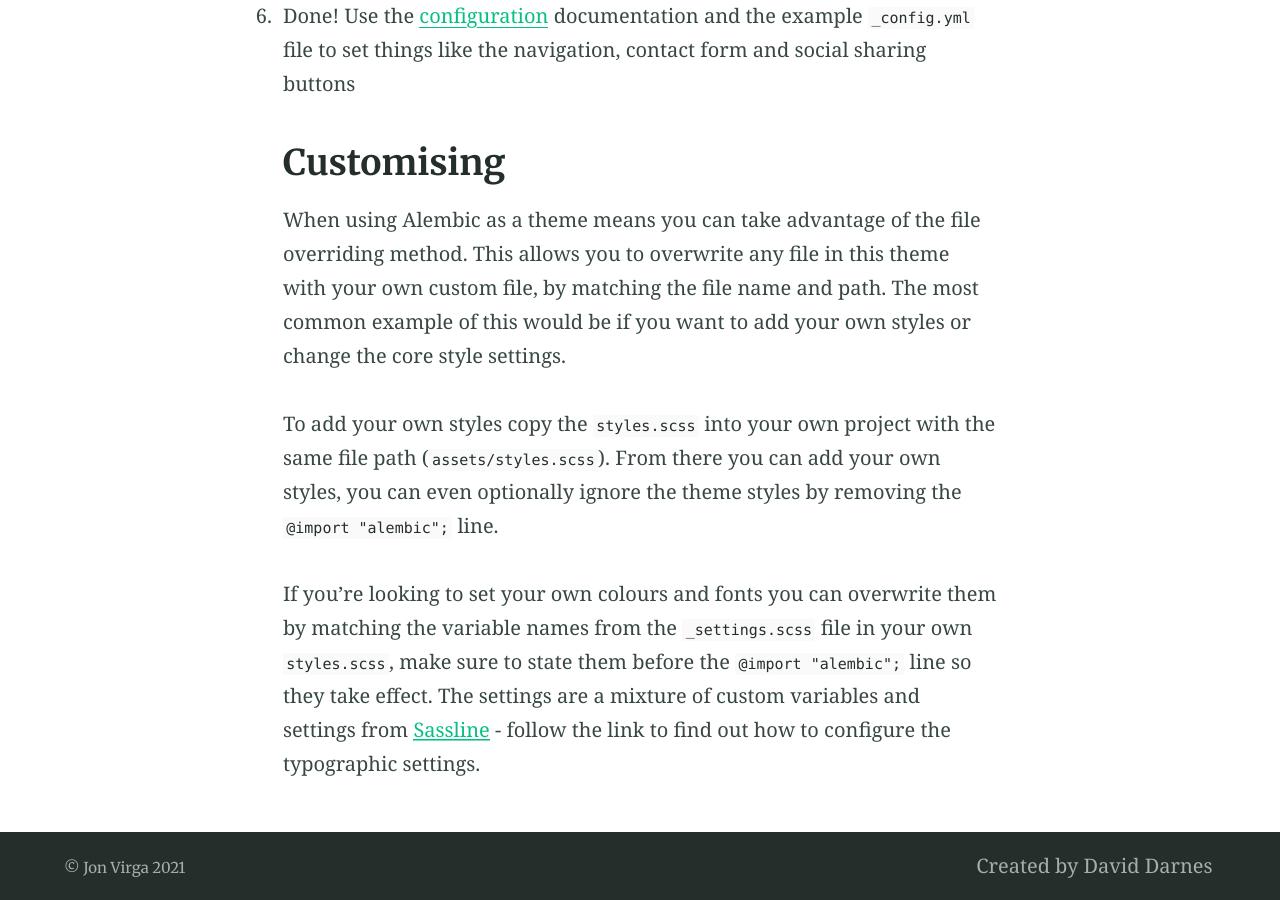
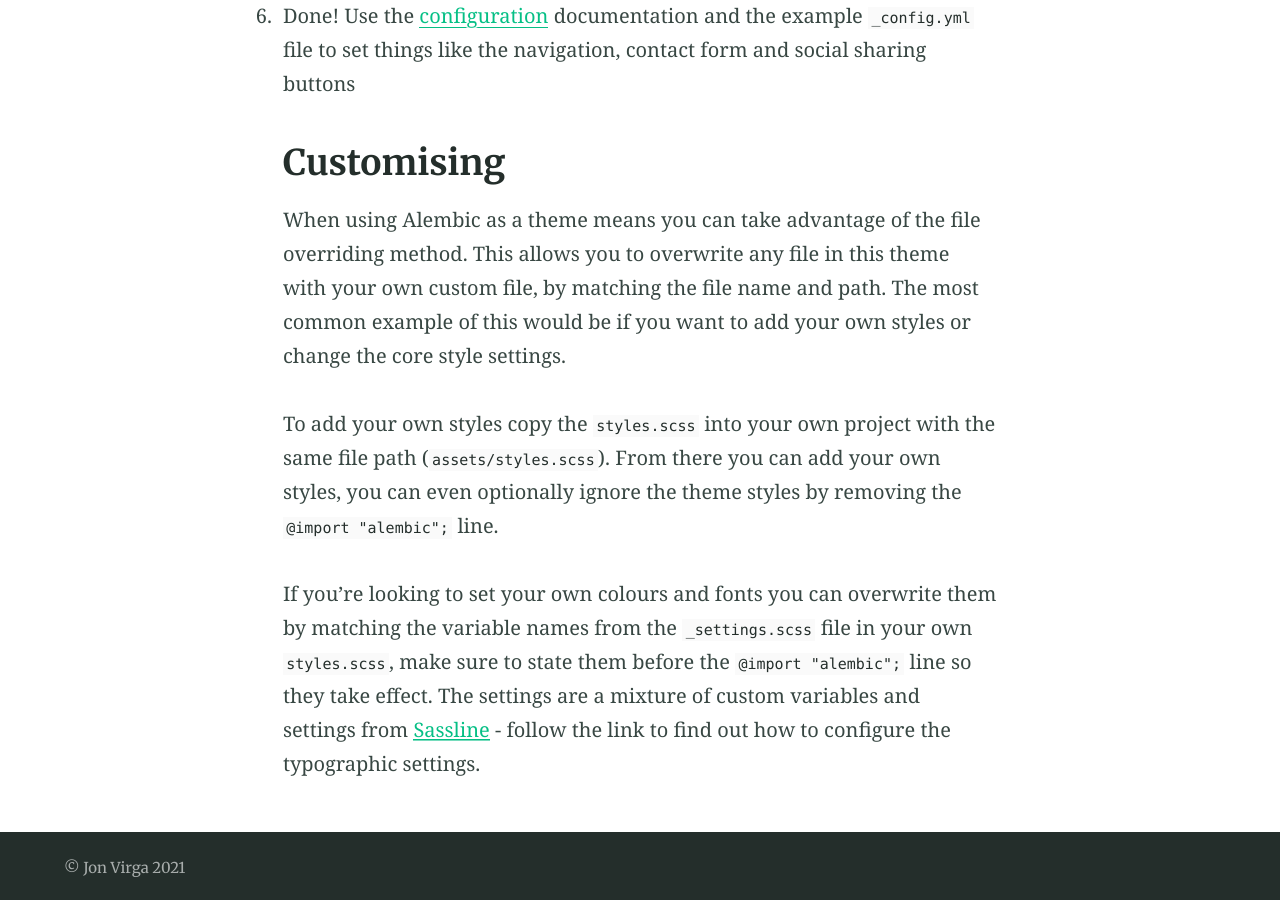
Before and after one commit to jjjvvvvv/Portfolio, a Jekyll site: the page built from index.md, in a window 1280 px wide and 900 px high, scrolled down 4674 px. Built offline with Jekyll 4.4.1, drawn with Linux system fonts in a browser that asks for light colours.

Commit message:
Update _config.yml
more cleaning

```diff
--- a/_config.yml
+++ b/_config.yml
@@ -41,14 +41,13 @@ paginate_path: blog/page:num # jekyll-paginate > blog page
 jekyll-mentions: https://twitter.com # jekyll-mentions > service used when @replying
 twitter:
   username: DavidDarnes # jekyll-seo-tag > Owners twitter username
-author: DavidDarnes # jekyll-seo-tag > default author
+author: Jon Virga # jekyll-seo-tag > default author
 social: # jekyll-seo-tag > social overrides
-  name: David Darnes # jekyll-seo-tag > real name
+  name: Jon Virga # jekyll-seo-tag > real name
   links:  # jekyll-seo-tag > social aliases (sameAs)
-    - https://twitter.com/DavidDarnes
-    - https://www.facebook.com/daviddarnes
-    - https://www.linkedin.com/in/daviddarnes
-    - https://github.com/daviddarnes
+    - https://www.facebook.com/jonvirga
+    - https://www.linkedin.com/in/jonathanvirga
+    - https://github.com/jjjvvvvv
 # markdown: CommonMark # Markdown parse settings, CommonMark performs slightly better an others in build time
 # commonmark:
   # options: ["SMART", "FOOTNOTES"]
@@ -59,16 +58,16 @@ sass:
   style: compressed # Style compression
 permalink: pretty  # Permalink style (/YYYY/MM/DD/page-name/)
 excerpt_separator: <!-- more --> # Marks end of excerpt in posts
-timezone: Europe/London # Timezone for blog posts and alike
+timezone: America/New_York # Timezone for blog posts and alike
 
 # 5. Collections
 collections:
   posts:
     title: Posts # Needed for Siteleaf
     output: true
-    description: "My thoughts and ideas" # The post list page content
+    description: "Some of my thoughts and ideas" # The post list page content
     feature_text: |
-      Welcome to the blog
+      Welcome to my blog
     feature_image: "https://picsum.photos/2560/600?image=866"
 
 # 6. Jekyll collections settings
@@ -132,8 +131,7 @@ navigation_header:
   url: /search/
 
 navigation_footer:
-- title: Created by David Darnes
-  url: https://darn.es
+  LinkedIn: https://www.linkedin.com/in/jonvirga
 
 social_links: # Appears in sidebar. Set the urls then uncomment and comment out as desired
   Twitter: https://twitter.com/DavidDarnes
```
